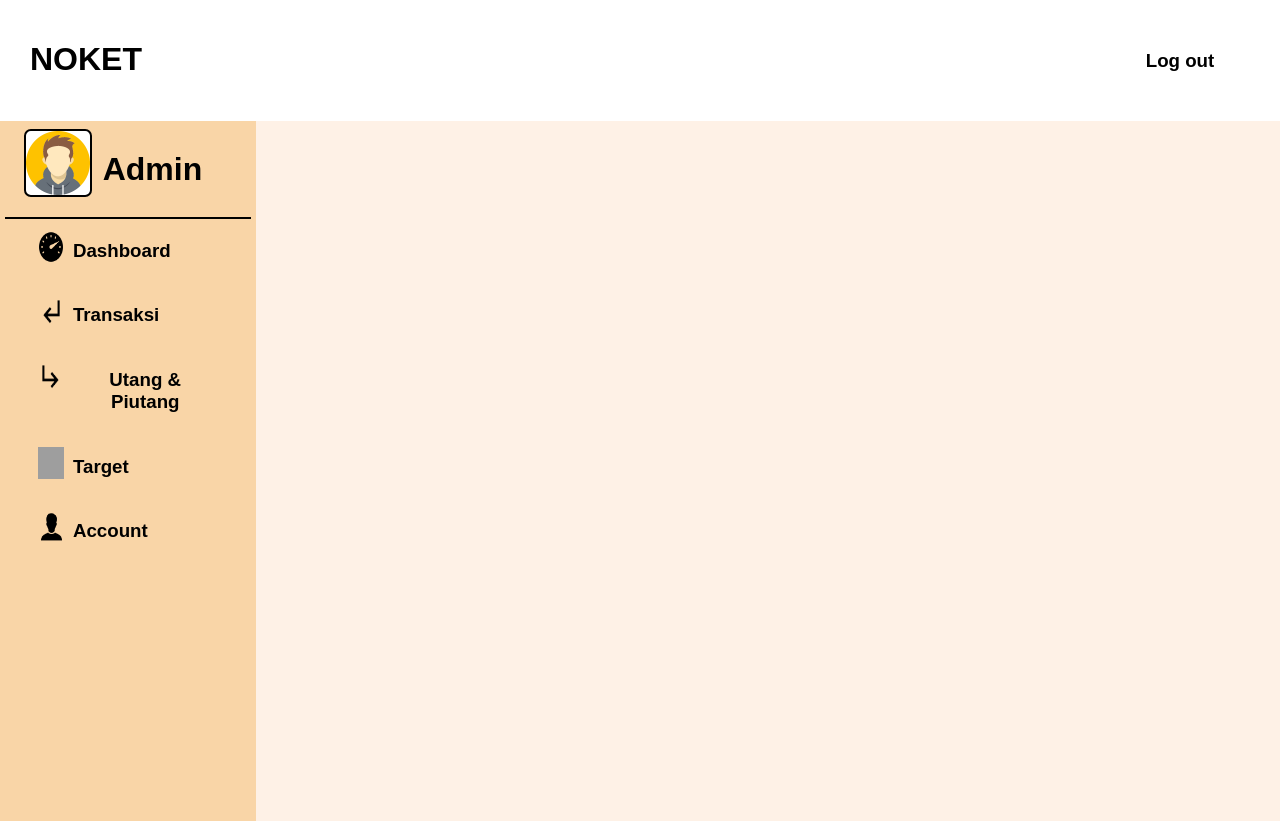
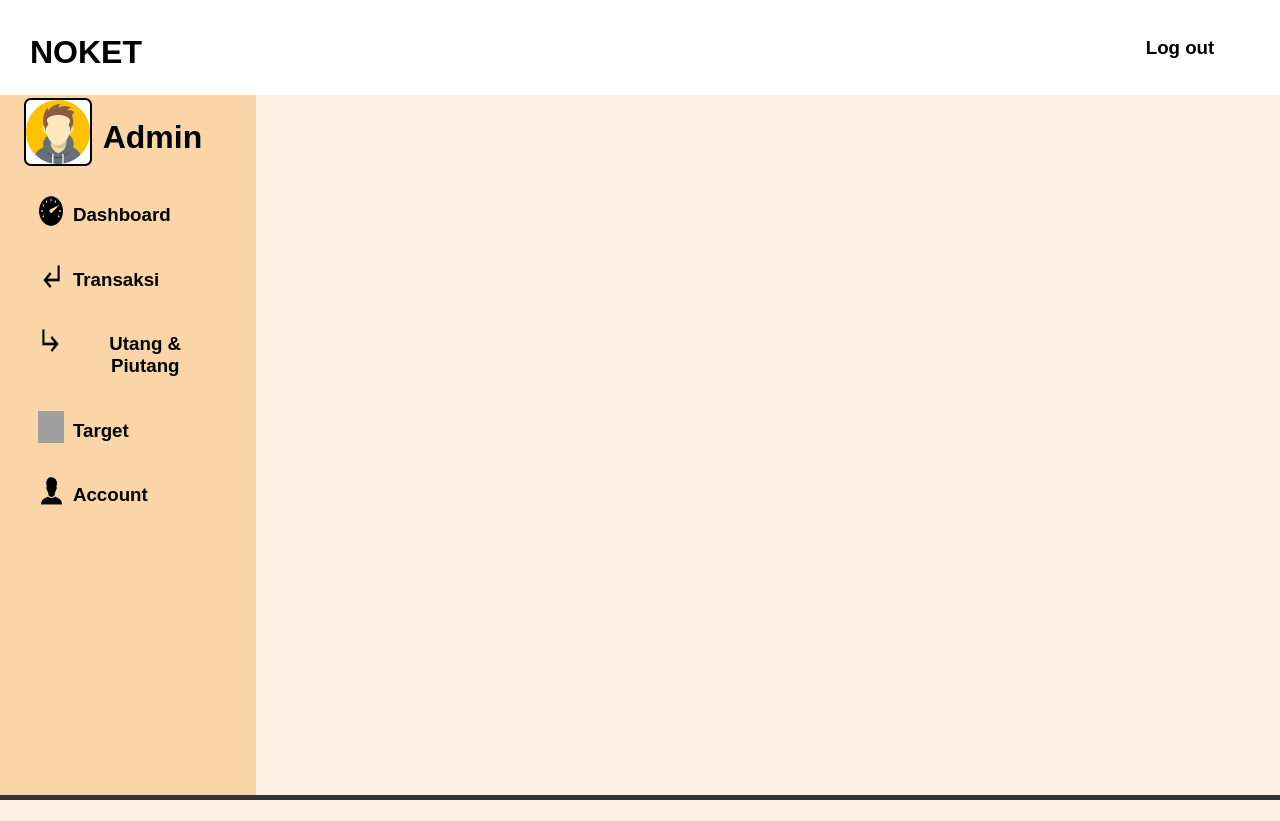
Before and after one commit to 19523197/NOKET, a PHP site: page /components.html in a window 1280 px wide. After the commit the page ends 800 px from the top, so only its background shows below. Run offline with PHP 8.4, Linux system fonts and the light colour scheme; grey boxes are pictures that could not be loaded.

Commit message:
Update components.css

```diff
--- a/css/components.css
+++ b/css/components.css
@@ -33,7 +33,7 @@ h1,h2,h3,h4{
    color: black;
    float: left;
    text-align: left;
-   margin-top: 20px;
+   margin-top: 1%;
    margin-left: 30px;
  }
 
@@ -61,7 +61,7 @@ h1,h2,h3,h4{
 
  .navbarMenu a {
    display:block;
-   padding:15px;
+   padding:1%;
    text-decoration:none;
    background-color:#fff;
    color:black;
@@ -88,8 +88,9 @@ h1,h2,h3,h4{
     display: flex;
     margin: auto;
     text-align: center;
-    padding: 3%;
-    border-bottom: 2px solid black;
+    padding: 1%;
+    margin-bottom: 1%;
+    border-bottom: px solid black;
 }
 
 .sidebar-item-container{
@@ -203,7 +204,12 @@ h1,h2,h3,h4{
     display: flex;
     margin-right: 5%;
     margin-top: 10%;
-}
+    }
+
+    .selected{
+        background-color: #90AACB;
+        color: white;
+    }
 
 
 /**********************Collapse Sidebar********************/
@@ -211,19 +217,20 @@ h1,h2,h3,h4{
 #content-card{
     width: 80%;
     height: auto;
-    background-color: FEF1E6;
-
-
+    background-color: #FEF1E6;
+    font-family: Raleway;
 }
 
 #footer{
-    width: 100%;
-      height: 10%;
-
-      line-height: 50px;
+      width: 100%;
+      height: auto;
       background: #333;
       color: #fff;
       position: absolute;
-
       margin: auto;
-      }
+      text-align: center;
+      font-family: Work-Sans;
+     }
+#footer h4{
+    font-weight: lighter;
+}
```
